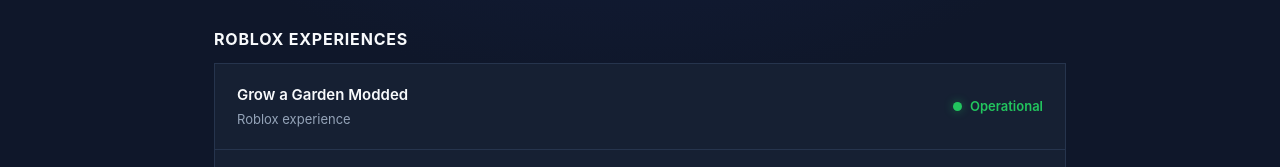
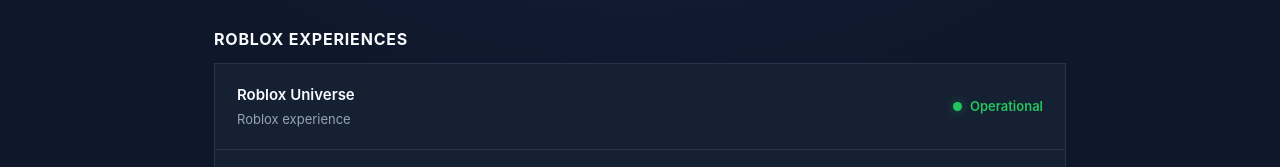
Before and after one commit to ManatonGames/manatongames-status, a plain HTML site: page index.html in a window 1280 px wide. Shown: the part 629-796 px from the top of the page. Drawn offline with Linux system fonts and the light colour scheme; no server answers.

Commit message:
Add Roblox Universe service section to index.html

```diff
--- a/index.html
+++ b/index.html
@@ -354,6 +354,62 @@
             </div>
 
 
+             <!-- ================================== -->
+            <!-- ROBLOX UNIVERSE -->
+            <!-- ================================== -->
+
+            <div
+                class="service"
+                data-service-id="roblox-universe"
+            >
+
+
+                <div class="service-info">
+
+
+                    <div class="service-name">
+
+                        Roblox Universe
+
+                    </div>
+
+
+                    <div class="service-description">
+
+                        Roblox experience
+
+                    </div>
+
+
+                </div>
+
+
+
+                <div
+                    class="service-status operational"
+                >
+
+
+                    <span
+                        class="status-dot operational"
+                    >
+
+                    </span>
+
+
+                    <span>
+
+                        Operational
+
+                    </span>
+
+
+                </div>
+
+
+            </div>
+
+
 
             <!-- ================================== -->
             <!-- GROW A GARDEN MODDED -->
```
